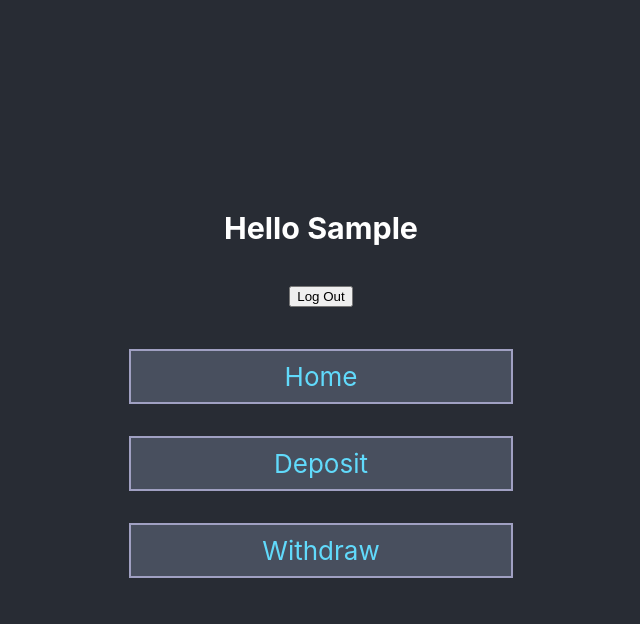
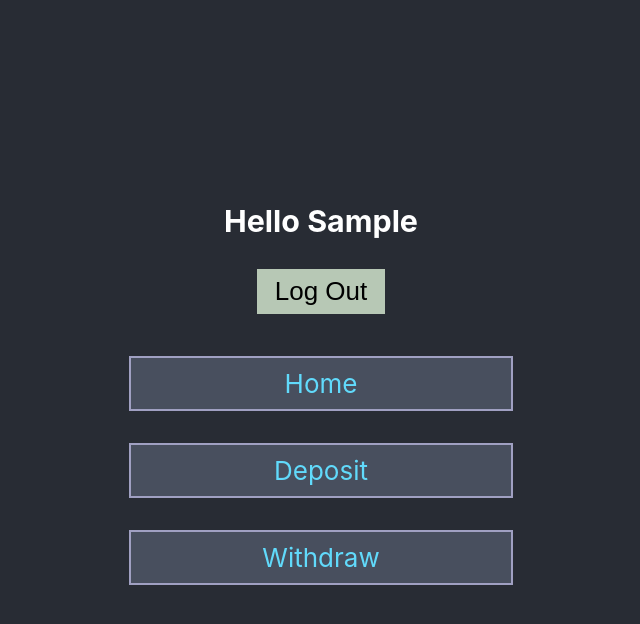
Before and after one commit to TylerEikenberg/React-Redux-Banking-App_two, a React (Create React App) app: page / in a window 1280 px wide. Both pictures are taken after typing "Sample" into the empty fields and a click on the input 639 px from the left and 275 px from the top of the page. Shown: the top 624 px of the page, without its empty margins (319-959 px from the left). Built offline with nearby package versions, Linux system fonts and the light colour scheme.

Commit message:
added logout button styles

```diff
--- a/src/App.js
+++ b/src/App.js
@@ -26,7 +26,9 @@ function App() {
           {loggedIn ? <h3>Hello {username}</h3> : <LoginForm />}
           {loggedIn ? (
             <NavLink to="/">
-              <button onClick={logoutClickHandle}>Log Out</button>
+              <button className="button-style" onClick={logoutClickHandle}>
+                Log Out
+              </button>
             </NavLink>
           ) : null}
 
```
